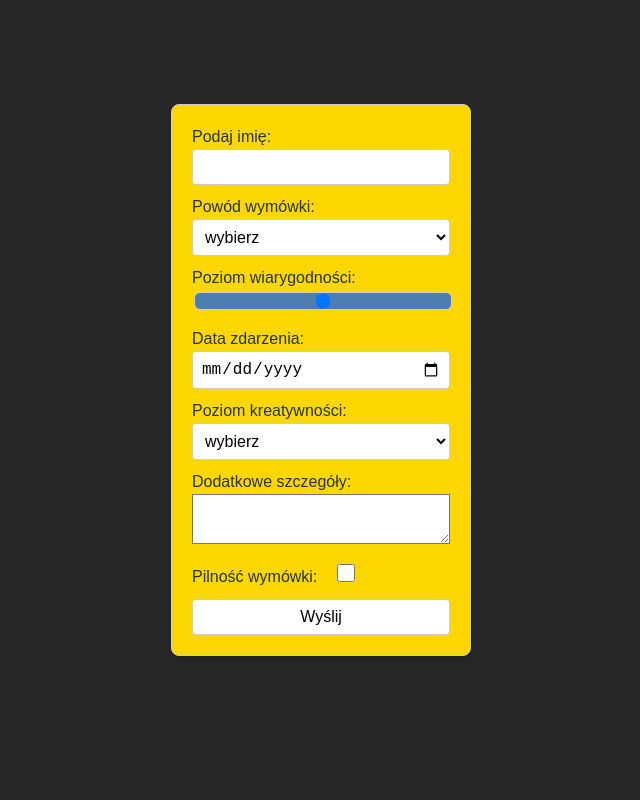
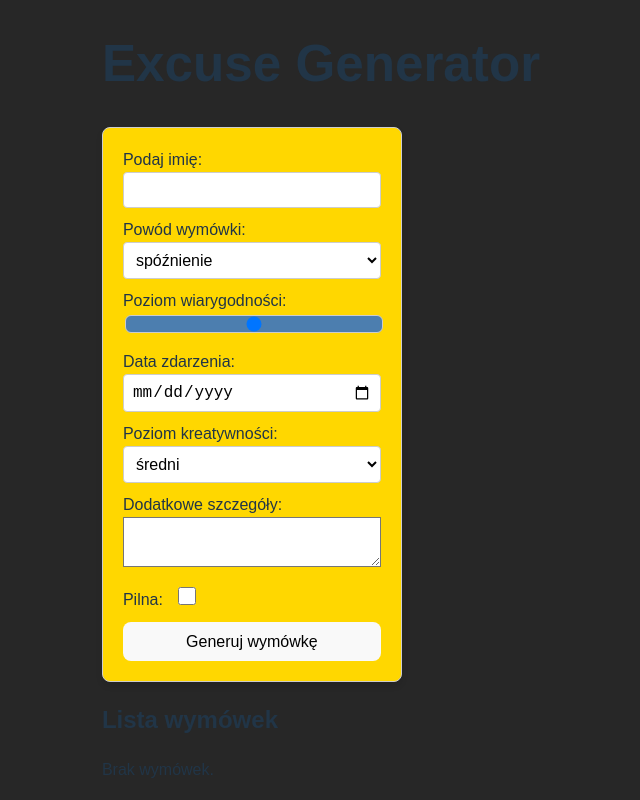
Before and after one commit to probula/Excuse-Generator, a React (Vite) app: page / in a window 1280 px wide. Shown: the whole page, without its empty margins (319-959 px from the left). Built offline with nearby package versions, Linux system fonts and the light colour scheme.

Commit message:
simplified and improved code

```diff
--- a/src/App.tsx
+++ b/src/App.tsx
@@ -1,19 +1,28 @@
-import Form from "./Form.tsx";
-import Excuses from "./Excuses.tsx";
+import React, { useState } from "react";
+import Form, { ExcuseData } from "./Form";
+import Excuses from "./Excuses";
 
 function App() {
+    const [excuses, setExcuses] = useState<string[]>([]);
 
-    function getExcuse(excuse: string) {
-        console.log(excuse);
-    }
+    const handleAddExcuse = (data: ExcuseData) => {
+        const newExcuse = `Panie Profesorze, niestety ${data.name || 'anonim'} ${data.reason === 'spóźnienie'
+            ? 'spóźniłem się'
+            : data.reason === 'niedostarczenie pracy domowej'
+                ? 'nie dostarczyłem pracy domowej'
+                : 'nie odpowiedziałem na wiadomość'}, ponieważ ${data.details || 'nie mogę o tym mówić'}.
+Poziom wiarygodności: ${data.reliability}, data: ${data.date}, kreatywność: ${data.creativity}, pilność: ${data.urgent ? 'tak' : 'nie'}.`;
 
+        setExcuses(prev => [newExcuse, ...prev]);
+    };
 
     return (
-        <>
-            <Form getData={getExcuse} />
-            <Excuses />
-        </>
-    )
+        <div className="App">
+            <h1>Excuse Generator</h1>
+            <Form onSubmit={handleAddExcuse} />
+            <Excuses excuses={excuses} />
+        </div>
+    );
 }
 
 export default App;
--- a/src/Excuses.tsx
+++ b/src/Excuses.tsx
@@ -1,24 +1,23 @@
-import React, { useState } from "react";
 
-const excuses = {
-    "spóźnienie": "kosmici porwali mojego psa",
-    "niedostarczenie pracy domowej": "mój chomik zjadł moją pracę",
-    "brak odpowiedzi na wiadomość": "telefon mi eksplodował",
-};
 
-export const handleSubmit = (event: React.FormEvent<HTMLFormElement>, formData: Record<string, unknown>, setJsonDataState: React.Dispatch<React.SetStateAction<string>>) => {
-    event.preventDefault();
-    const jsonData = JSON.stringify(formData);
-    setJsonDataState(jsonData);
-};
+interface Props {
+    excuse: string[];
+}
 
-const Excuses = () => {
-    const [jsonDataState] = useState("");
+const Excuses = ({ excuses }: Props) => {
 
     return (
         <div>
-            <p>{jsonDataState}</p>;
-
+            <h2>Lista wymówek</h2>
+            {excuses.length === 0 ? (
+                <p>Brak wymówek.</p>
+            ) : (
+                <ul>
+                    {excuses.map((excuse, index) => (
+                        <li key={index}>{excuse}</li>
+                    ))}
+                </ul>
+            )}
         </div>
     );
 };
--- a/src/Form.tsx
+++ b/src/Form.tsx
@@ -1,21 +1,36 @@
 import React, { useState } from "react";
 import './Form.css';
 
-interface PropsForm{
-    getData: (m:string) => void
+interface Props{
+    onSubmit: (data: ExcuseData) => void;
 }
 
-const Form = (props: PropsForm) => {
+export interface ExcuseData {
+    name: string;
+    reason: string;
+    reliability: number;
+    date: string;
+    creativity: string;
+    details: string;
+    urgent: boolean;
+}
+
+const Form = ({ onSubmit }: Props) => {
     const [name, setName] = useState('');
-    const [reason, setReason] = useState('wybierz');
+    const [reason, setReason] = useState('spóźnienie');
     const [reliability, setReliability] = useState(5);
     const [date, setDate] = useState('');
-    const [creativity, setCreativity] = useState('wybierz');
+    const [creativity, setCreativity] = useState('średni');
     const [details, setDetails] = useState('');
     const [urgent, setUrgent] = useState(false);
-    const [jsonDataState, setJsonDataState] = useState('');
 
-    const formData = {
+    function getMsg(text: string) {
+        console.log("Zmieniono:", text);
+    }
+
+    const handleSubmit = (e: React.FormEvent) => {
+        e.preventDefault();
+        const formData: ExcuseData = {
             name,
             reason,
             reliability,
@@ -24,20 +39,26 @@ const Form = (props: PropsForm) => {
             details,
             urgent,
         };
+        onSubmit(formData);
+        resetForm();
+    };
 
-    const handleSubmit = (event: React.FormEvent<HTMLFormElement>, formData: Record<string, unknown>) => {
-        event.preventDefault();
-        const jsonData = JSON.stringify(formData);
-        setJsonDataState(jsonData);
-        props.getData(jsonData);
+    const resetForm = () => {
+        setName('');
+        setReason('spóźnienie');
+        setReliability(5);
+        setDate('');
+        setCreativity('średni');
+        setDetails('');
+        setUrgent(false);
     };
 
     return (
         <div>
-            <form onSubmit={(e) => handleSubmit(e, formData)}>
+            <form onSubmit={handleSubmit}>
                 <label>
                     Podaj imię:
-                    <input type={'text'} value={name} onChange={(e) => setName(e.target.value)} />
+                    <input type={'text'} value={name} onChange={(e) => setName(e.target.value)}/>
                 </label>
                 <label>
                     Powód wymówki:
@@ -51,10 +72,10 @@ const Form = (props: PropsForm) => {
                 <label>
                     Poziom wiarygodności:
                     <input type={'range'} min={0} max={10} value={reliability}
-                           onChange={(e) => setReliability(Number(e.target.value))} />
+                           onChange={(e) => setReliability(Number(e.target.value))}/>
                 </label>
                 <label>
-                    Data zdarzenia: <input type={'date'} value={date} onChange={(e) => setDate(e.target.value)} />
+                    Data zdarzenia: <input type={'date'} value={date} onChange={(e) => setDate(e.target.value)}/>
                 </label>
                 <label>
                     Poziom kreatywności: <select value={creativity} onChange={(e) => setCreativity(e.target.value)}>
@@ -65,18 +86,22 @@ const Form = (props: PropsForm) => {
                 </select>
                 </label>
                 <label>
-                    Dodatkowe szczegóły: <textarea id={"textarea"} value={details} onChange={(e) => setDetails(e.target.value)} />
+                    Dodatkowe szczegóły: <textarea id={"textarea"} value={details}
+                                                   onChange={(e) => setDetails(e.target.value)}/>
                 </label>
                 <label>
-                    Pilność wymówki: <input type={"checkbox"} checked={urgent} onChange={(e) => setUrgent(e.target.checked)} />
+                    Pilna:
+                    <input
+                        type="checkbox"
+                        checked={urgent}
+                        onChange={(e) => {
+                            setUrgent(e.target.checked);
+                            getMsg(e.target.checked ? "Pilna" : "Niepilna");
+                        }}
+                    />
                 </label>
-                <label>
-                    <input type={"submit"} value={"Wyślij"} />
-                </label>
+                <button type="submit">Generuj wymówkę</button>
             </form>
-            <div>
-                <pre>{jsonDataState}</pre>
-            </div>
         </div>
     );
 };
```
Lines whose indentation alone changed are shown as unchanged.
